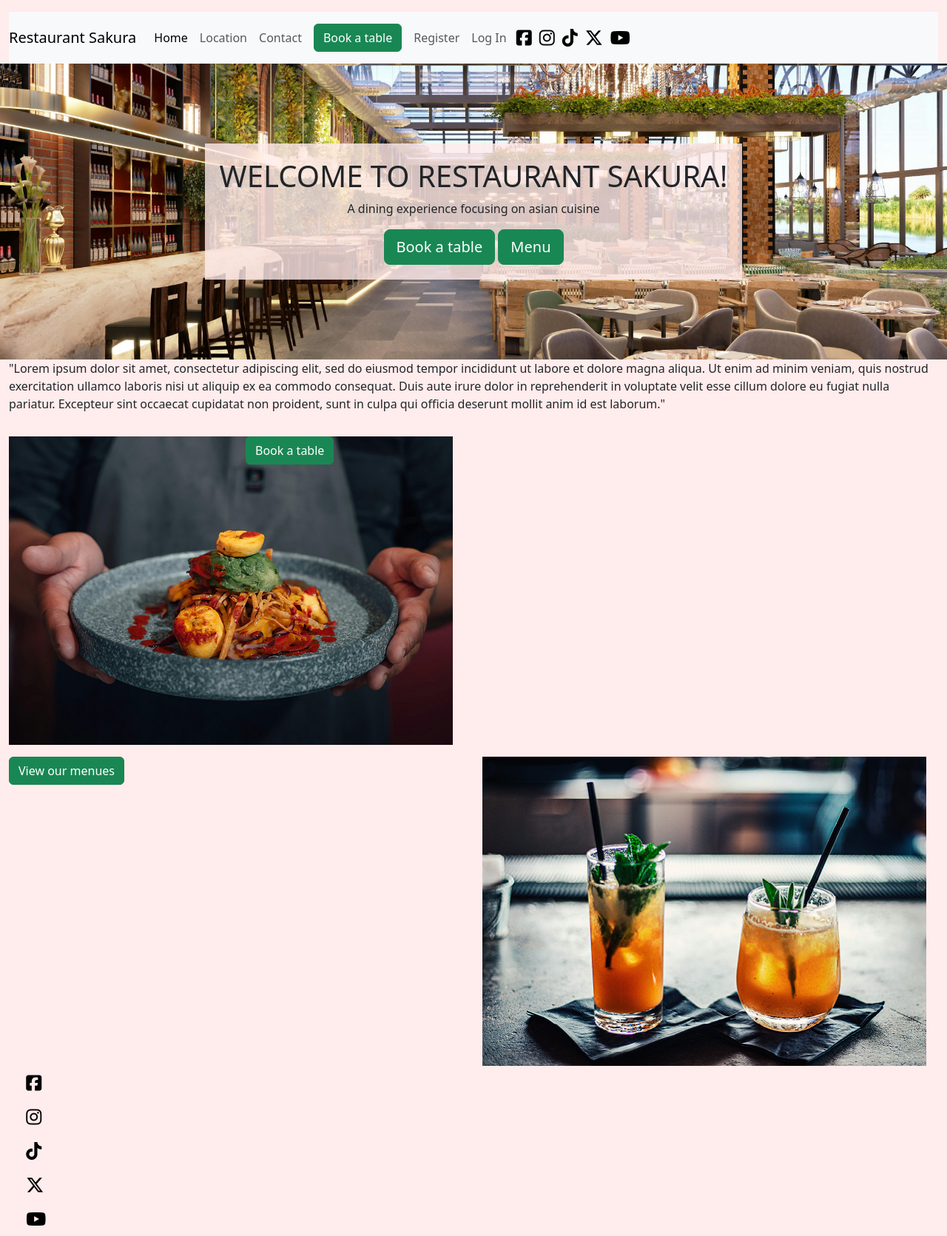
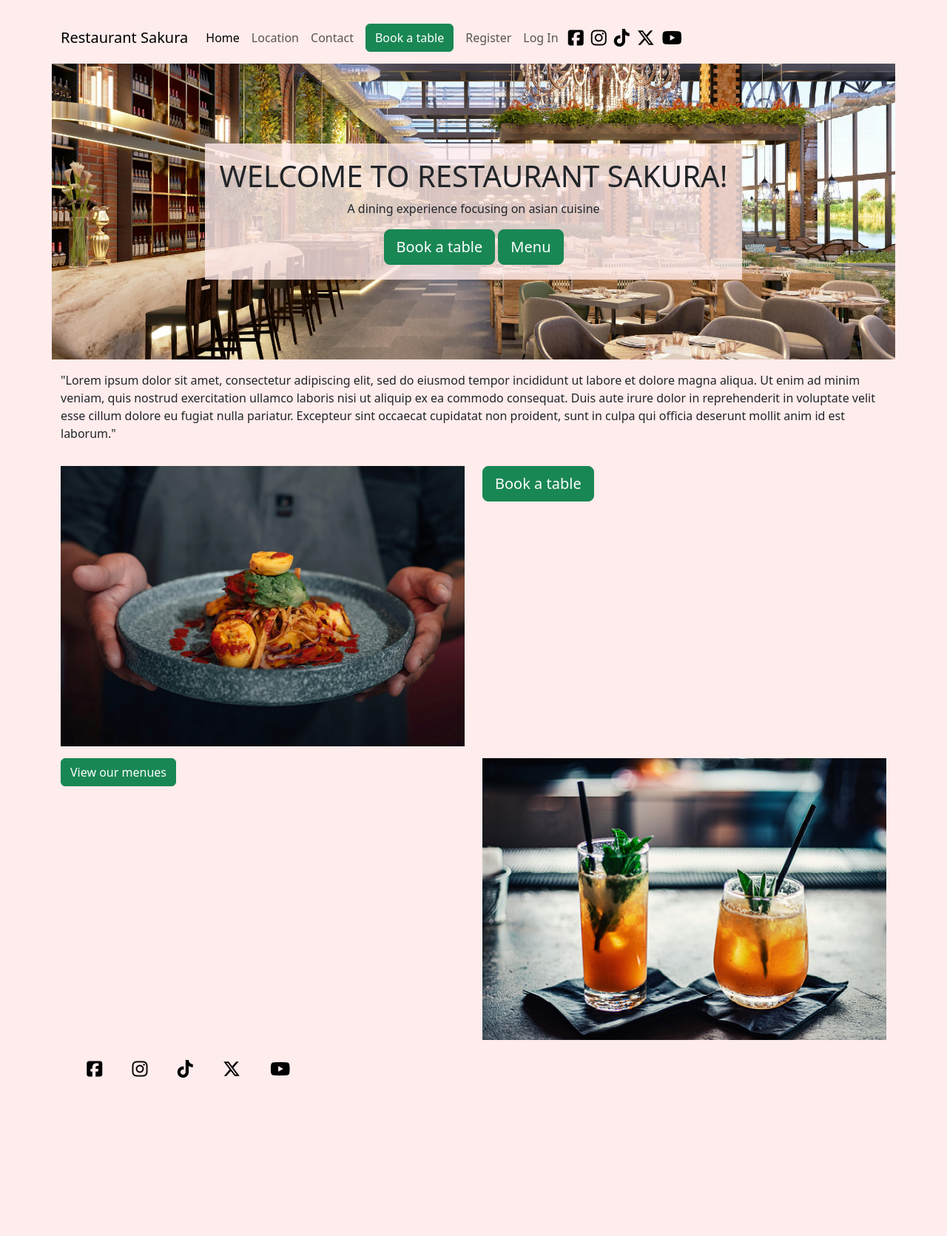
Before and after one commit to sofiawallq/restaurant-sakura, a Django app: page /landing_page/ in a window 1280 px wide. Shown: the whole page at 74% size. After the commit the page ends 1457 px from the top, so only its background shows below. Run offline with Django 5.2, Linux system fonts and the light colour scheme; some libraries are stand-ins or nearby versions.

Commit message:
fix margin issues with main container

```diff
--- a/landing_page/templates/landing_page/index.html
+++ b/landing_page/templates/landing_page/index.html
@@ -5,7 +5,7 @@
 <!-- index.html content starts here -->
 {% block header %}
 
-<div class="container-fluid header">
+<div class="container header">
   <div class="row">
     <div class="col-12 callout jumbotron text-center">
         <h1 class="jumbotron-header">Welcome to restaurant Sakura!</h1>
@@ -20,7 +20,7 @@
 
 {% block information %}
 
-<div class="container-fluid information">
+<div class="container information mt-3">
   <div class="row">
     <div class="col-12">
       <p>"Lorem ipsum dolor sit amet, consectetur adipiscing elit, sed do eiusmod tempor incididunt ut labore et dolore
@@ -36,13 +36,13 @@
 
 {% block booking %}
 
-<div class="container-fluid booking">
+<div class="container booking mt-3">
   <div class="row">
-    <div class="col-3 mt-3 booking-image">
+    <div class="col-6 booking-image">
       <img src="/static/images/dinner_plate.png" alt="image of dinner plate">
     </div>
-    <div class="col-3 mt-3">
-      <button type="button" class="btn btn-success">Book a table</button>
+    <div class="col-6">
+      <button type="button" class="btn btn-success btn-lg book-btn">Book a table</button>
     </div>
   </div>
 </div>
@@ -51,12 +51,12 @@
 
 {% block menu %}
 
-<div class="container-fluid menu">
+<div class="container menu mt-3">
   <div class="row">
-    <div class="col-6 mt-3">
+    <div class="col-6">
       <button type="button" class="btn btn-success">View our menues</button>
     </div>
-    <div class="col-6 mt-3 menu-image">
+    <div class="col-6 menu-image">
       <img src="/static/images/drinks.png" alt="image of drinks">
     </div>
   </div>
--- a/static/css/style.css
+++ b/static/css/style.css
@@ -8,6 +8,10 @@ nav {
 
 .nav-item {
     margin: auto;
+}
+
+.navbar-nav {
+    flex-direction: row;
 }
 
 .icon-link {
@@ -42,7 +46,13 @@ h1 {
     text-transform: uppercase;
 }
 
-.booking-image {
-    display: flex;
+.booking-image img, .menu-image img {
+    max-width: 100%;
+    height: auto;
+}
+
+.book-btn {
     align-items: center;
+    justify-content: center;
+    margin: auto;
 }
--- a/templates/base.html
+++ b/templates/base.html
@@ -34,11 +34,11 @@
 </head>
 
 <body>
-<div class="container-fluid">
+<div class="container">
   <!--Navigation menu-->
   <div class="row mt-3">
     <div class="col-12">
-      <nav class="navbar navbar-expand-lg bg-body-tertiary">
+      <nav class="navbar navbar-expand-lg">
         <a class="navbar-brand" href="#">Restaurant Sakura</a>
         <button class="navbar-toggler" type="button" data-bs-toggle="collapse" data-bs-target="#navbarNav"
           aria-controls="navbarNav" aria-expanded="false" aria-label="Toggle navigation">
@@ -110,7 +110,7 @@
   </main>
 
   <footer>
-    <div>
+    <div class="container mt-3">
       <ul class="navbar-nav">
         <a class="icon-link" href="#">
           <svg class="bi" aria-hidden="true"></svg>
```
